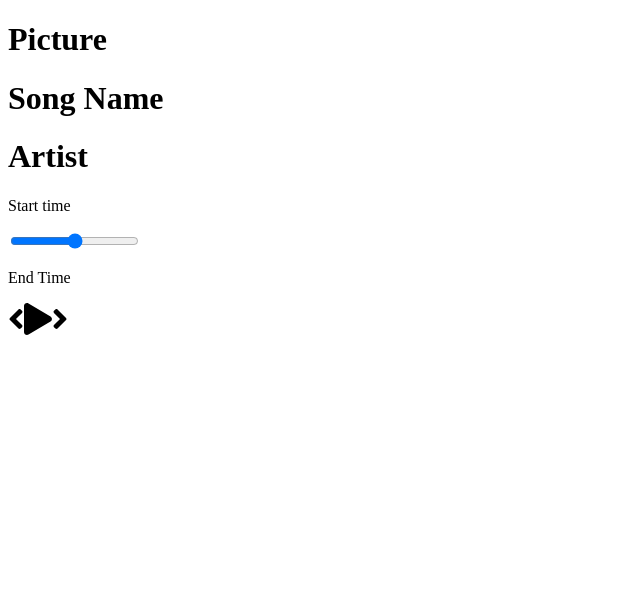
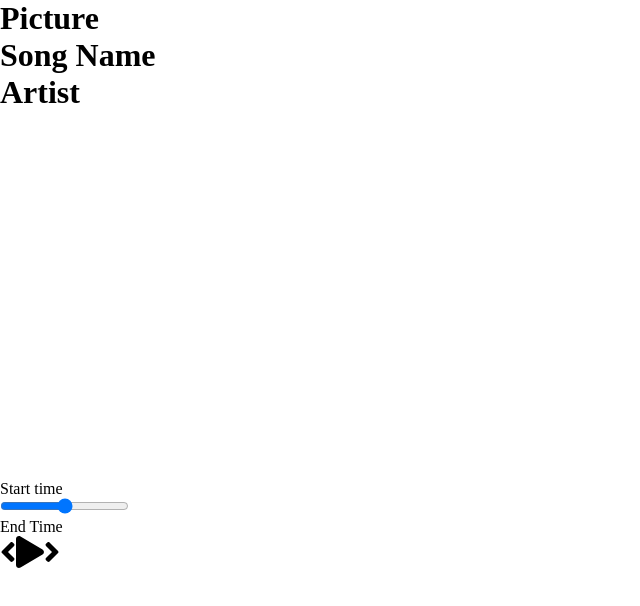
Before and after one commit to axdamx/react-music-player, a React (Create React App) app in the folder react-music-player/: page / in a window 1280 px wide. Shown: the top 606 px of the page, without its empty margins (0-640 px from the left). Built offline with nearby package versions, Linux system fonts and the light colour scheme.

Commit message:
fix issue with node css not compatible

```diff
--- a/react-music-player/package.json
+++ b/react-music-player/package.json
@@ -9,7 +9,7 @@
     "@testing-library/jest-dom": "^5.11.5",
     "@testing-library/react": "^11.1.2",
     "@testing-library/user-event": "^12.2.2",
-    "node-sass": "^5.0.0",
+    "node-sass": "^4.14.1",
     "react": "^17.0.1",
     "react-dom": "^17.0.1",
     "react-scripts": "4.0.0",
--- a/react-music-player/src/App.js
+++ b/react-music-player/src/App.js
@@ -1,4 +1,5 @@
 import React from "react";
+import "./style/app.scss";
 import Player from "./components/Player";
 import Song from "./components/Song";
 
--- a/react-music-player/src/components/Song.js
+++ b/react-music-player/src/components/Song.js
@@ -2,7 +2,7 @@ import React, { Component } from "react";
 
 const Song = () => {
   return (
-    <div className="song">
+    <div className="song-container">
       <h1> Picture</h1>
       <h1> Song Name</h1>
       <h1> Artist </h1>
--- /dev/null
+++ b/react-music-player/src/style/_player.scss
@@ -0,0 +1,3 @@
+.song-container {
+    min-height: 60vh;
+}
--- a/react-music-player/src/style/app.scss
+++ b/react-music-player/src/style/app.scss
@@ -3,3 +3,6 @@
     padding: 0;
     box-sizing: border-box;
 }
+
+@import './song';
+@import './player';
```
Also changed, not shown: react-music-player/src/style/_song.scss (added), 1 other file (tests, documents, lock files or other folders).
